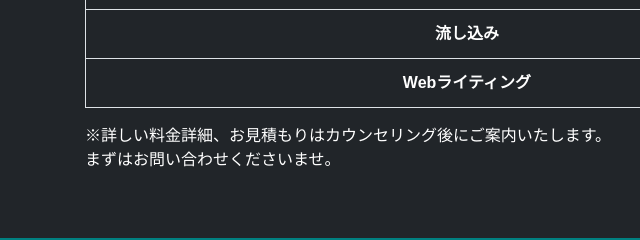
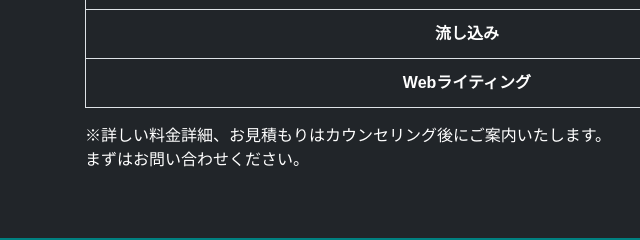
Before and after one commit to yuuki0129/yuuki-web-production, a plain HTML site: page index.html in a window 1280 px wide. Shown: the part 4100-4340 px from the top of the page, 0-640 px from the left. Drawn offline with nearby package versions, Linux system fonts and the light colour scheme.

Commit message:
index.htmlのファイル修正

```diff
--- a/index.html
+++ b/index.html
@@ -235,7 +235,7 @@
                     </tbody>
                 </table>
                 <p>※詳しい料金詳細、お見積もりはカウンセリング後にご案内いたします。<br>
-                    まずはお問い合わせくださいませ。</p>
+                    まずはお問い合わせください。</p>
             </div>
         </div>
     </div>
```
